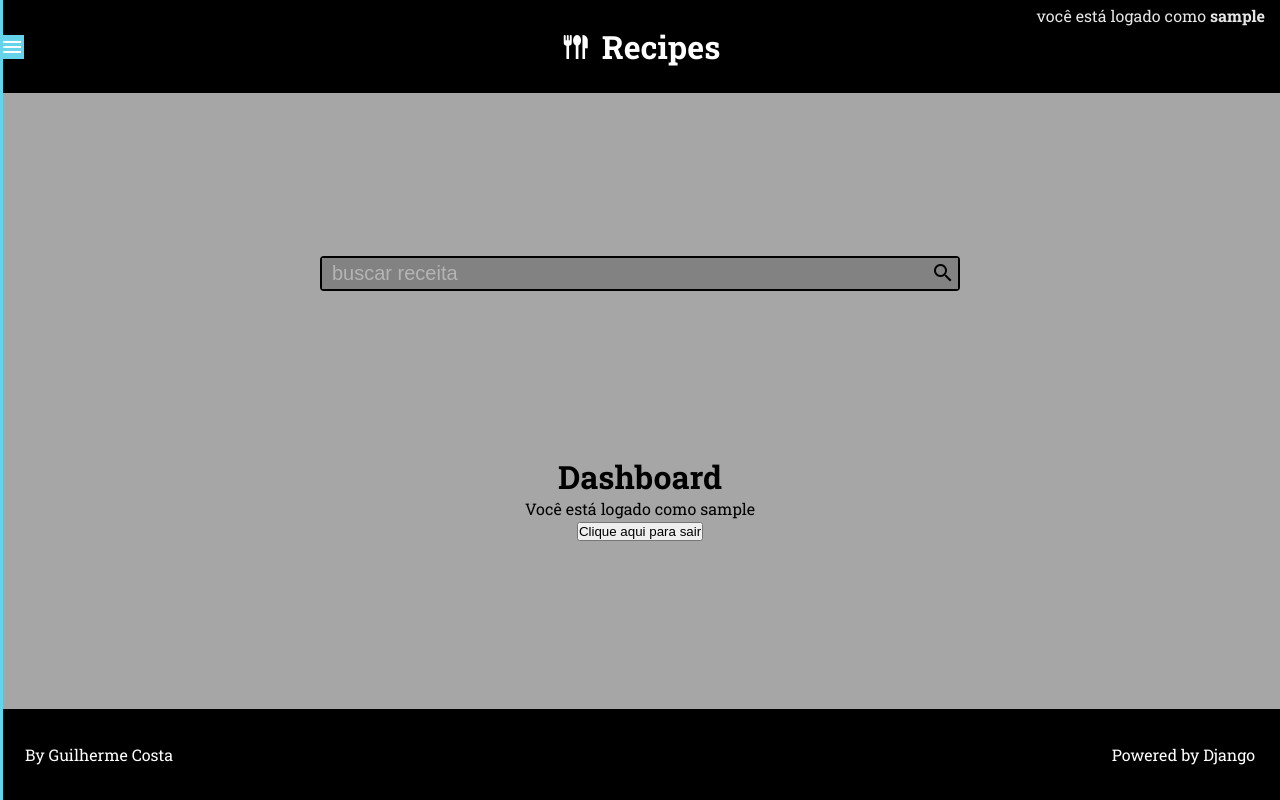
After one commit to devguilhermecosta/project-recipes, a Django app: page /authors/dashboard/ in a window 1280 px wide. The commit adds this page. Run offline with Django 4.2, Linux system fonts and the light colour scheme; the visitor is signed in with stand-in values (Sample User, id 1).

Commit message:
Created the tests for dashboard

```diff
--- /dev/null
+++ b/authors/templates/authors/pages/dashboard.html
@@ -0,0 +1,15 @@
+{% extends 'global/base.html' %}
+
+{% block title %}Dashboard |{% endblock title %}
+
+{% block content %}
+
+<div class="form-container center-flex">
+    <h1>{{ form_title }}</h1>
+</div>
+
+{% include 'global/partials/messages.html' %}
+
+{% include 'authors/partials/messages_login.html' %}
+
+{% endblock content %}
--- /dev/null
+++ b/authors/templates/authors/partials/messages_login.html
@@ -0,0 +1,10 @@
+{% if request.user.is_authenticated %}
+    <div class="form-container center-flex">
+        <p>Você está logado como {{ user }}</p>
+        <form action="{% url 'authors:logout' %}" method="POST">
+            {% csrf_token %}
+            <input type="hidden" name="username" value="{{ request.user.username }}">
+            <button type="submit">Clique aqui para sair</button>
+        </form>
+    </div>
+{% endif %}
--- a/authors/urls.py
+++ b/authors/urls.py
@@ -9,4 +9,5 @@ urlpatterns = [
     path('login/', view=views.login_view, name='login'),
     path('login/create/', view=views.login_create, name='login_create'),
     path('logout/', views.logout_view, name='logout'),
+    path('dashboard/', views.dashboard, name='dashboard'),
 ]
--- a/authors/views.py
+++ b/authors/views.py
@@ -71,7 +71,7 @@ def login_create(request) -> None:
         else:
             messages.error(request, 'Usuário ou senha inválidos.')
 
-    return redirect('authors:login')
+    return redirect('authors:dashboard')
 
 
 @login_required(redirect_field_name='next', login_url='authors:login')
@@ -87,3 +87,10 @@ def logout_view(request) -> None:
     logout(request)  # faz o logout
     messages.success(request, 'Logout realizado com sucesso')
     return redirect(reverse('authors:login'))  # redireciona para a página de login  # noqa: E501
+
+
+@login_required(redirect_field_name='next', login_url='authors:login')
+def dashboard(request: HttpRequest) -> render:
+    return render(request, 'authors/pages/dashboard.html', context={
+        'form_title': 'Dashboard',
+    })
--- a/base_static/global/css/style.css
+++ b/base_static/global/css/style.css
@@ -414,7 +414,7 @@ header {
     position: relative;
 }
 
-.messages_element {
+/* .messages_element {
     display: flex;
     justify-content: center;
     align-items: center;
@@ -433,7 +433,7 @@ header {
     color: var(--text-messages-element);
     font-weight: bolder;
     font-size: 10px;
-}
+} */
 
 .message-debug {
     background-color: var(--bg-message-debug);
--- a/base_templates/global/partials/header.html
+++ b/base_templates/global/partials/header.html
@@ -3,7 +3,7 @@
     <div class="container-user">
         {% if request.user.is_authenticated %}
             você está logado como
-            <a href="{% url 'authors:login' %}">
+            <a href="{% url 'authors:dashboard' %}">
                 <strong>{{ request.user.username }}</strong>
             </a>
         {% else %}
```
Also changed, not shown: authors/templates/authors/pages/login.html (+1 -10 lines), authors/tests/test_authors_dashboard.py (added, +56 -0 lines), recipes/admin.py (+29 -1 lines).
